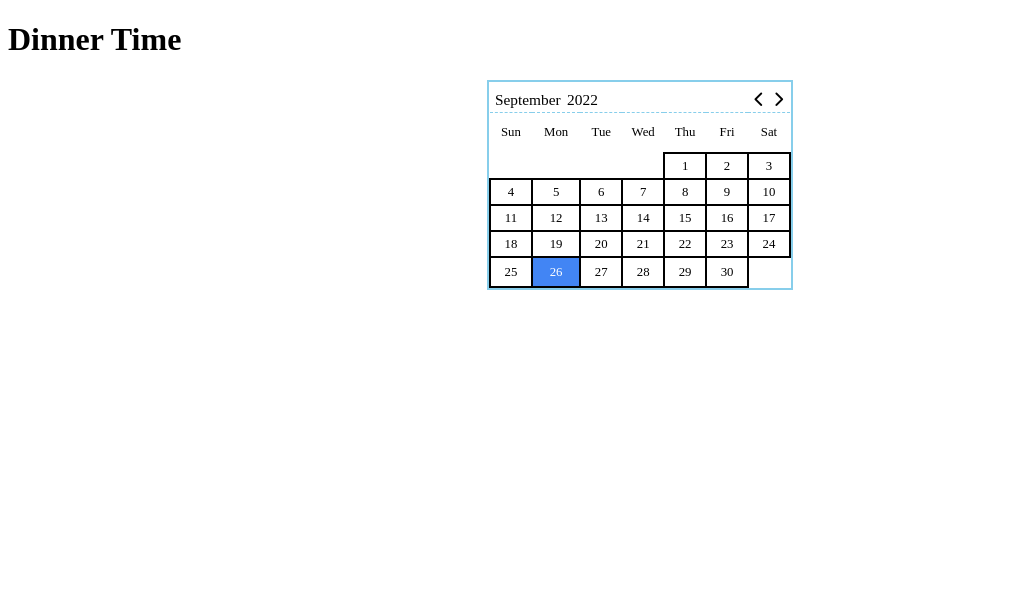
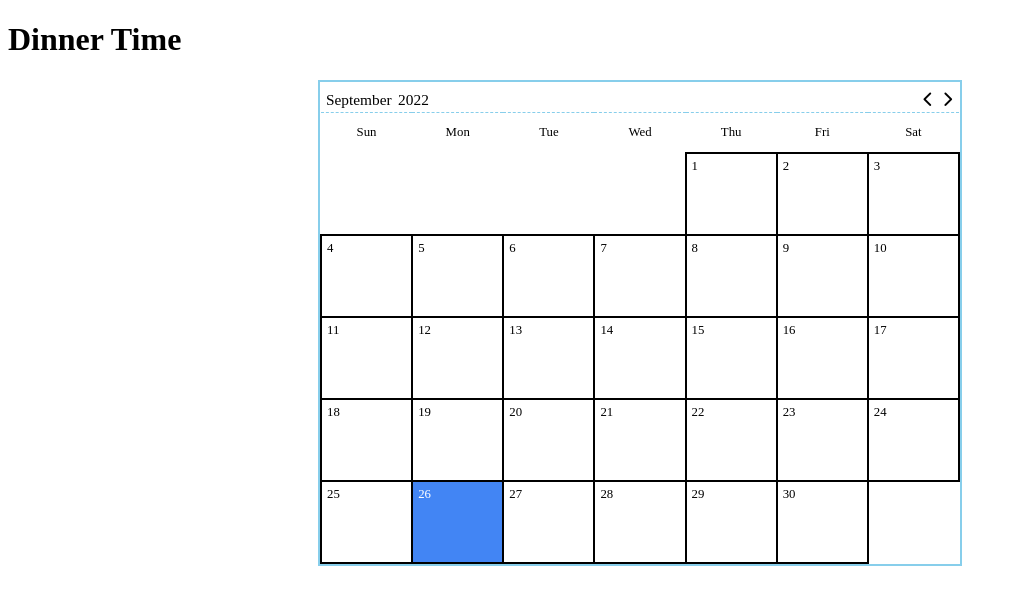
Before and after one commit to gusvoelker/mvp, a React app: page / in a window 1280 px wide. Shown: the top 604 px of the page, without its empty margins (0-1017 px from the left). Built offline with nearby package versions, Linux system fonts and the light colour scheme.

Commit message:
calendar formating

```diff
--- a/src/components/App.jsx
+++ b/src/components/App.jsx
@@ -10,7 +10,7 @@ const App = () => {
   return (
     <>
       <h1>Dinner Time</h1>
-      <Calendar style={style} width="302px"/>
+      <Calendar style={style} width="50vw"/>
     </>
   )
 }
--- a/src/components/Calendar/calendar.css
+++ b/src/components/Calendar/calendar.css
@@ -28,42 +28,39 @@ tr {
     padding-left: 5px;
 }
 
-.day,
-.empty-slot,
+.empty-slot {
+  text-align: center;
+}
+
 .week-day {
     text-align: center;
     height: 40px;
-}
-
-.week-day {
     font-size: 0.8em;
 }
 
+.empty-slot,
 .day {
+    vertical-align: top;
     font-size: 0.8em;
+    cursor: pointer;
+    width: 14%;
+    height: 10vh;
+    line-height: 24px;
     border: black 2px solid;
 }
 
-.day {
-    cursor: pointer;
-    width: 24px;
-    height: 24px;
-    line-height: 24px;
+.day span{
+  margin-left: 5px;
 }
 
 .current-day {
     background-color: #4285f4;
-    width: 28px;
-    height: 28px;
-    line-height: 28px;
     border-radius: 2%;
     color: white;
 }
+
 .selected-day {
-    background-color:yellow;
-    width: 28px;
-    height: 28px;
-    line-height: 28px;
+    background-color:rgba(128, 128, 128, 0.651);
     border-radius: 2%;
     color: black;
 }
```
